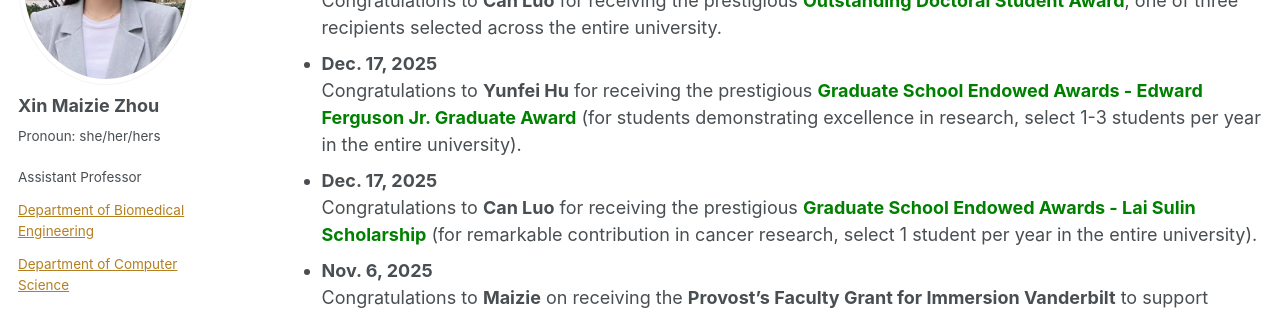
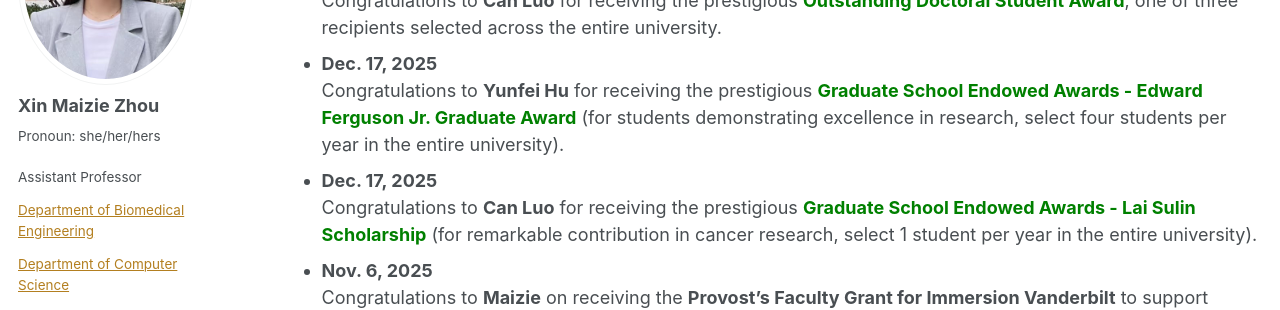
Before and after one commit to maiziezhoulab/Maiziezhoulab.github.io, a Jekyll site: the page built from _pages/LabNews.md, in a window 1280 px wide and 900 px high, scrolled down 573 px. Shown: the part 153-463 px from the top of the window. Built offline with Jekyll 4.4.1, drawn with Linux system fonts in a browser that asks for light colours; some web fonts are replaced.

Commit message:
Update LabNews.md

```diff
--- a/_pages/LabNews.md
+++ b/_pages/LabNews.md
@@ -19,7 +19,7 @@ author_profile: true
 - **Feb. 20, 2026**
   Congratulations to **Can Luo** for receiving the prestigious <span style="color:green;"><strong>Outstanding Doctoral Student Award</strong></span>, one of three recipients selected across the entire university.
 - **Dec. 17, 2025**
-  Congratulations to **Yunfei Hu** for receiving the prestigious <span style="color:green;"><strong>Graduate School Endowed Awards - Edward Ferguson Jr. Graduate Award</strong></span> (for students demonstrating excellence in research, select 1-3 students per year in the entire university).
+  Congratulations to **Yunfei Hu** for receiving the prestigious <span style="color:green;"><strong>Graduate School Endowed Awards - Edward Ferguson Jr. Graduate Award</strong></span> (for students demonstrating excellence in research, select four students per year in the entire university).
 - **Dec. 17, 2025**
   Congratulations to **Can Luo** for receiving the prestigious <span style="color:green;"><strong>Graduate School Endowed Awards - Lai Sulin Scholarship</strong></span> (for remarkable contribution in cancer research, select 1 student per year in the entire university).
 - **Nov. 6, 2025**
```
